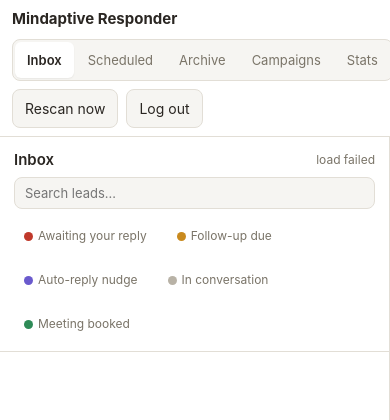
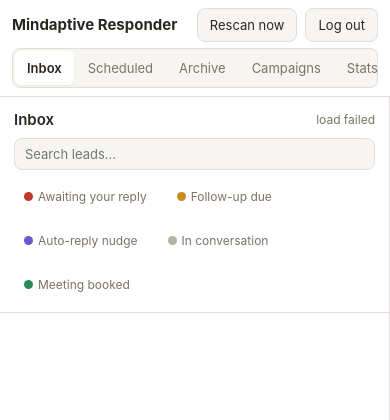
Before and after one commit to jurandrija645/Mindaptive-Autonomous-SDR, a FastAPI app: template app/templates/dashboard.html in a window 390 px wide. Shown: the top 420 px of the page. Run offline with FastAPI, Linux system fonts and the light colour scheme; the template is opened without the code that fills it, so the values that code supplies are empty; parts of the project's set-up code (start-up, migrations or seed data) failed here and were passed over.

Commit message:
Compact mobile header and add favicon
On phones the header wrapped into several tall rows and crowded the lead
list. Collapse it to 2 rows (title + Rescan + Log out, then a full-width
tab strip) via display:contents on .header-right. Add an SVG favicon
(links + /favicon.ico redirect).

Co-Authored-By: Claude Opus 4.8 <noreply@anthropic.com>

```diff
--- a/app/main.py
+++ b/app/main.py
@@ -63,6 +63,13 @@ def on_startup():
     # Warm the campaigns lists once at boot (background, doesn't delay startup)
     # so the first time the tab is opened after a deploy it's already instant.
     _warm_campaign_caches()
+
+
+@app.get("/favicon.ico", include_in_schema=False)
+def favicon():
+    # Browsers auto-request /favicon.ico; point it at the SVG we ship so this
+    # doesn't 404 (the <link> tags in base.html already cover modern browsers).
+    return RedirectResponse(url="/static/favicon.svg", status_code=307)
 
 
 # ---- auth pages ----
--- a/app/static/style.css
+++ b/app/static/style.css
@@ -557,23 +557,41 @@ details.translation .translation-body { margin-top: 8px; font-size: 13px; color:
     overflow: hidden;
   }
 
+  /* Compact 2-row header so it doesn't eat half the phone viewport and crowd
+     the lead list. Row 1: title + Rescan + Log out. Row 2: full-width view
+     tabs. `display: contents` dissolves .header-right so its children can be
+     ordered/wrapped directly as flex items of <header>. */
   header {
     height: auto;
-    min-height: var(--header-h);
+    min-height: 0;
     flex-wrap: wrap;
-    gap: 8px;
+    align-items: center;
+    row-gap: 6px;
+    column-gap: 8px;
     padding: 8px 12px;
     flex-shrink: 0;
   }
-  header h1 { font-size: 15px; flex: 1 1 auto; min-width: 0; }
-  .header-right {
-    flex-wrap: wrap;
-    gap: 8px;
+  header h1 {
+    font-size: 15px;
+    order: 1;
+    flex: 1 1 auto;
+    min-width: 0;
+    overflow: hidden;
+    text-overflow: ellipsis;
+    white-space: nowrap;
+  }
+  .header-right { display: contents; }
+  .pill-dry { order: 2; }
+  #rescan-btn { order: 3; }
+  .header-right form { order: 4; }
+  .view-switch {
+    order: 5;
+    flex: 0 0 100%;
     width: 100%;
   }
-  .view-switch { flex: 1 1 auto; }
-  .view-tab { padding: 10px 12px; font-size: 13px; flex: 1; }
-  .header-right .btn-secondary { padding: 10px 12px; }
+  .view-tab { padding: 9px 12px; font-size: 13px; flex: 1; }
+  #rescan-btn,
+  .header-right form .btn-secondary { padding: 8px 12px; font-size: 13px; }
 
   .layout {
     display: grid;
--- a/app/templates/base.html
+++ b/app/templates/base.html
@@ -4,6 +4,8 @@
   <meta charset="utf-8">
   <meta name="viewport" content="width=device-width, initial-scale=1">
   <title>Mindaptive Responder</title>
+  <link rel="icon" type="image/svg+xml" href="/static/favicon.svg?v={{ static_version }}">
+  <link rel="apple-touch-icon" href="/static/favicon.svg?v={{ static_version }}">
   <link rel="stylesheet" href="/static/style.css?v={{ static_version }}">
 </head>
 <body>
```
Also changed, not shown: app/static/favicon.svg (added).
